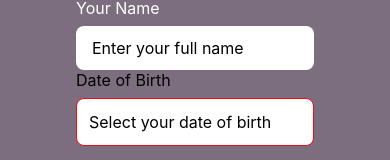
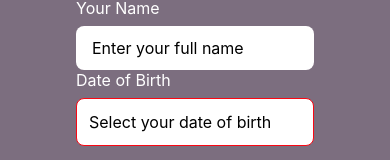
Before and after one commit to PeterX12/TheStoicInYou, a React Native app: screen /Onboarding in a window 390 px wide. Shown: the part 421-581 px from the top of the page. Built offline with nearby package versions, Linux system fonts and the light colour scheme.

Commit message:
Ui Fixes

```diff
--- a/src/components/DatePicker.tsx
+++ b/src/components/DatePicker.tsx
@@ -120,7 +120,7 @@ const styles = StyleSheet.create({
   inputText: {
     fontSize: 16,
     marginBottom: 8,
-    color: AppColors.Black,
+    color: AppColors.White,
   },
   input: {
     backgroundColor: AppColors.White,
--- a/src/screens/Onboarding/OnboardingScreen.tsx
+++ b/src/screens/Onboarding/OnboardingScreen.tsx
@@ -8,18 +8,10 @@ import DatePicker from "@components/DatePicker";
 export default function OnboardingScreen() {
   const [name, setName] = useState("");
   const [birthDate, setBirthDate] = useState<Date | null>(null);
-  const [showDatePicker, setShowDatePicker] = useState(false);
   const [errors, setErrors] = useState({
     name: "",
     birthDate: "",
   });
-
-  const handleDateChange = (event: any, selectedDate?: Date) => {
-    setShowDatePicker(false);
-    if (selectedDate) {
-      setBirthDate(selectedDate);
-    }
-  };
 
   return (
     <View style={styles.container}>
```
